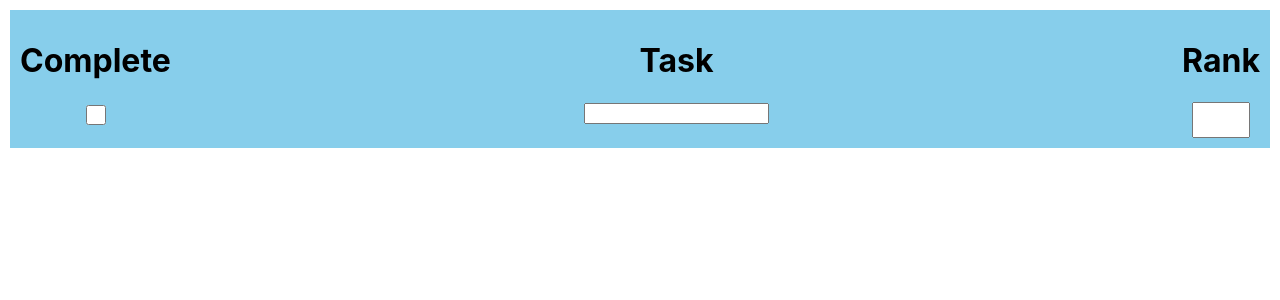
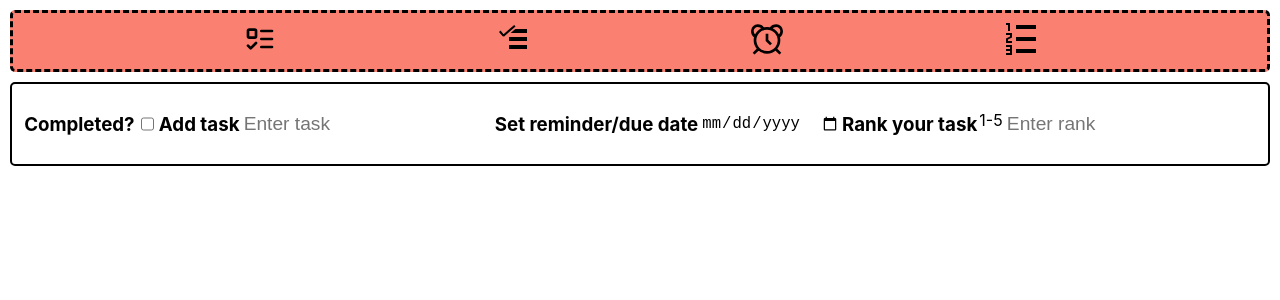
Before and after one commit to kam-stand/Todo-List, a React (Create React App) app in the folder client/: page /task in a window 1280 px wide. Shown: the top 300 px of the page. Built offline with nearby package versions, Linux system fonts and the light colour scheme.

Commit message:
added inputs for task

```diff
--- a/client/src/App.css
+++ b/client/src/App.css
@@ -233,29 +233,30 @@
 /* checkbox */
 
 
-.checkbox{
-  border: solid 2px black;
-  height: 20px;
-  width: 20px;
-
+.icon_t:hover {
+  color: blueviolet;
 }
 
+.task_comp{
+  display: flex;
+  justify-content: space-evenly;
+  margin: 10px;
+  padding: 10px;
+  border-radius: 5px;
+  border: dashed 3px black;
+  background-color: salmon;
+  align-content: center;
+}
 
-
-.task{
-  display: flex;
+.form_task {
   display: flex;
   margin: 10px;
   padding: 10px;
-  justify-content: space-between;
-  background-color: skyblue;
+  justify-content: space-evenly;
+  border: solid 2px black;
+  border-radius: 5px;
 }
-
-.ranknum{
-  height: 30px;
-  width: 50px;
+.form_task input{
+  border: none;
+  font-size: larger;
 }
-
-.task > div{
-  text-align: center;
-}
--- a/client/src/component/tasks/task.js
+++ b/client/src/component/tasks/task.js
@@ -1,34 +1,36 @@
+import { GrAlarm } from "react-icons/gr";
+import { VscTasklist } from "react-icons/vsc";
+import { LuListTodo } from "react-icons/lu";
+import { ImListNumbered } from "react-icons/im";
+
 import axios from "axios";
-import { MdIndeterminateCheckBox } from "react-icons/md";
-
+import Taskform from "./task_form";
+import { useState } from "react";
 axios.defaults.baseURL = "http://localhost:8000";
 
 export default function Task(){
+  const [task, addTask] = useState(false)
   return(
 
     <>
-    <div className="wrapper">
+      <section className="wrapper">
+        <div className="task_comp">
+          <div className="task_list">
+            <LuListTodo className="icon_t" size={32}/>
+          </div>
+          <div className="task_list">
+              <VscTasklist size={32} className="icon_t"/>
+          </div>
+          <div className="task_list">
+              <GrAlarm className="icon_t" size={32}  />
+          </div>
+          <div className="task_list">
+            <ImListNumbered className="icon_t" size={32}/>
+          </div>
+        </div>
+        <Taskform/>
+      </section>
 
-      <form className="task">
-
-      <div className="checkwrapper">
-        <h1>Complete</h1>
-      <input type="checkbox" className="checkbox"></input>
-      </div>
-
-      <div className="taskwrapper">
-        <h1>Task</h1>
-      <input type="text" className="takstext"></input>
-      </div>
-
-      <div className="rankwrapper">
-        <h1>Rank</h1>
-      <input type="number" className="ranknum"></input>
-      </div>
-
-      </form>
-
-    </div>
 
     </>
   )
--- /dev/null
+++ b/client/src/component/tasks/task_form.js
@@ -0,0 +1,29 @@
+export default function Taskform() {
+    return (
+        <>
+            <div className="form_task">
+                <h3 className="task_name">Completed?</h3>
+                <input type="checkbox"></input>
+
+                <h3 className="task_name">Add task</h3>
+                <input
+                    placeholder="Enter task"
+                    type="text"
+                >
+                </input>
+
+                <h3>Set reminder/due date</h3>
+                <input type="date" placeholder="Enter your due date or reminder"></input>
+
+                <h3>Rank your task</h3>
+                <p>1-5</p>
+                <input
+                    placeholder="Enter rank"
+                    type="text"
+                >
+                </input>
+            </div>
+
+        </>
+    )
+}
```
